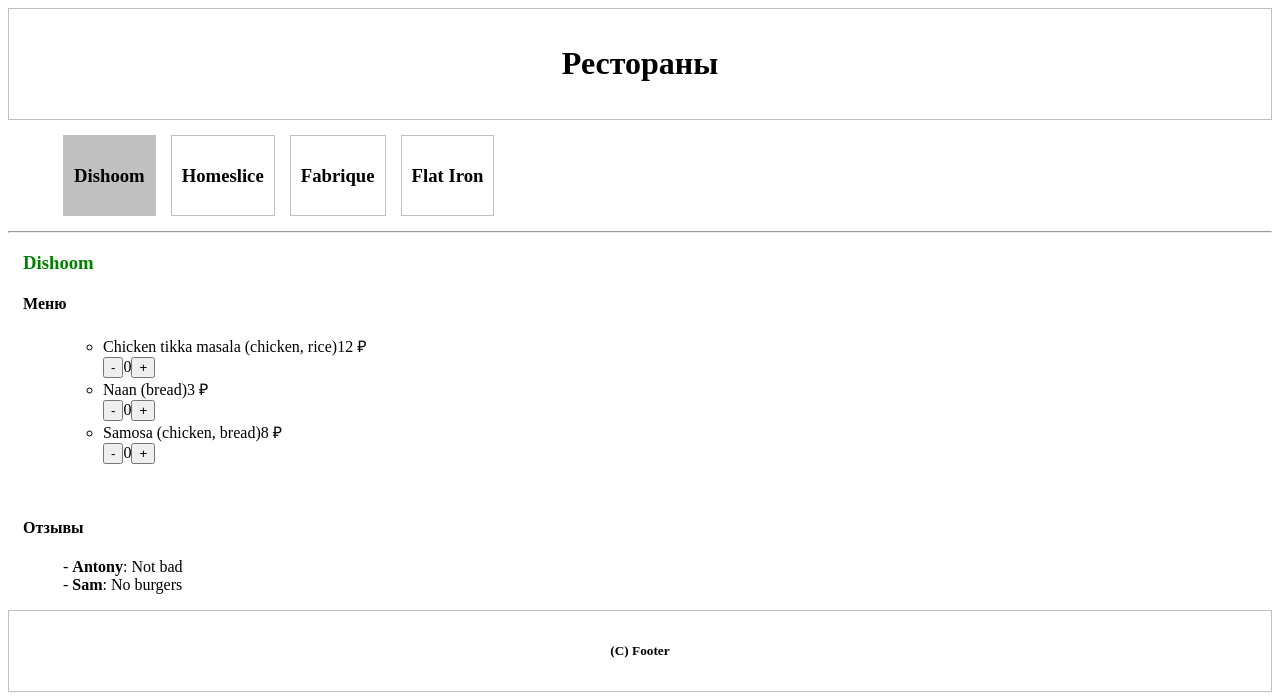
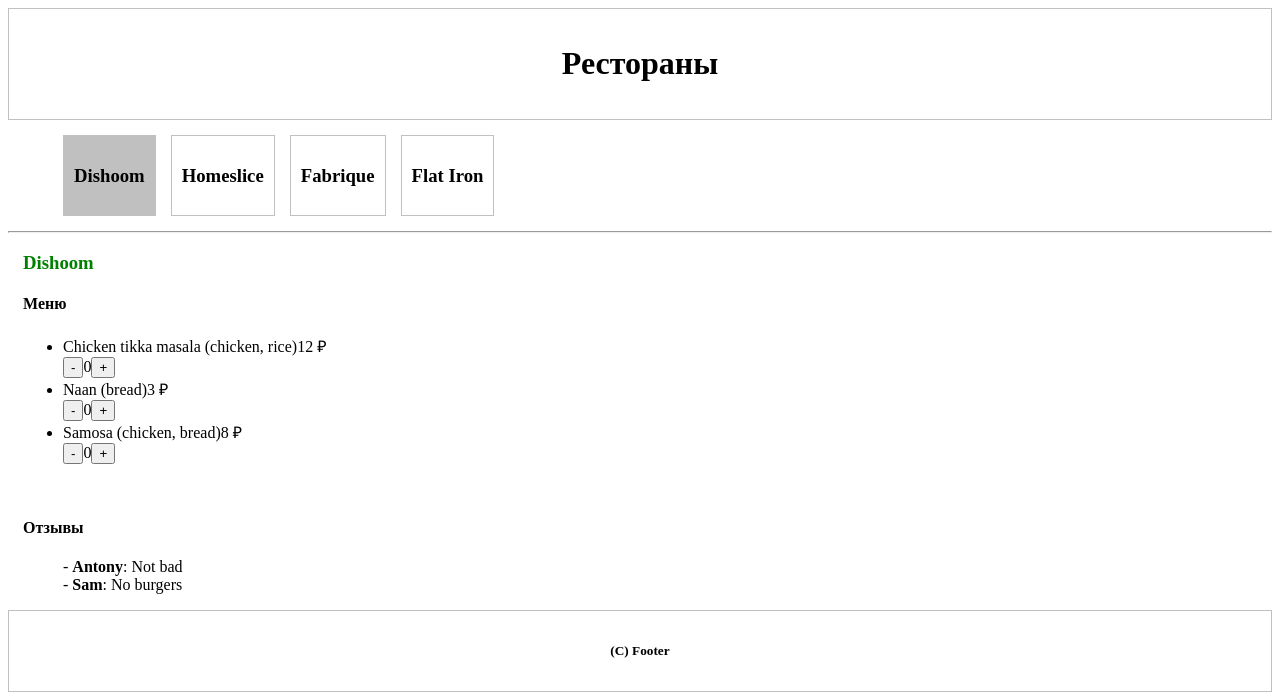
Before and after one commit to yatchenkovv/react-course, a React (Vite) app: page /restaurants/1/menu in a window 1280 px wide. Shown: the top 696 px of the page. Built offline with nearby package versions, Linux system fonts and the light colour scheme.

Commit message:
remove console log, fix tags

```diff
--- a/src/components/app/App.jsx
+++ b/src/components/app/App.jsx
@@ -4,6 +4,6 @@
 
 export const App = () => (
   <Layout>
-    <RestaurantsPage restaurants={restaurants}></RestaurantsPage>
+    <RestaurantsPage restaurants={restaurants} />
   </Layout>
 );
--- a/src/components/layout/Layout.jsx
+++ b/src/components/layout/Layout.jsx
@@ -3,9 +3,9 @@
 import { Footer } from "../footer/Footer";
 
 export const Layout = ({ children }) => (
-  <Fragment>
+  <>
     <Header />
     <main>{children}</main>
     <Footer />
-  </Fragment>
+  </>
 );
--- a/src/components/menu/Menu.jsx
+++ b/src/components/menu/Menu.jsx
@@ -2,7 +2,6 @@
 
 export const Menu = ({ menu }) => {
   return (
-    <ul>
     <ul>
       {menu.map((dish) => (
         <li key={dish.id}>
@@ -11,6 +10,5 @@
         </li>
       ))}
     </ul>
-    </ul>
   );
 };
--- a/src/components/restaurants-page/RestaurantsPage.jsx
+++ b/src/components/restaurants-page/RestaurantsPage.jsx
@@ -9,7 +9,6 @@
   const selectedRestaurant = restaurants.find(
     (restaurant) => restaurant.id === selectedRestaurantId
   );
-  console.log("rest = ", selectedRestaurant);
   return (
     <div>
       <ul
```
Lines whose indentation alone changed are shown as unchanged.
